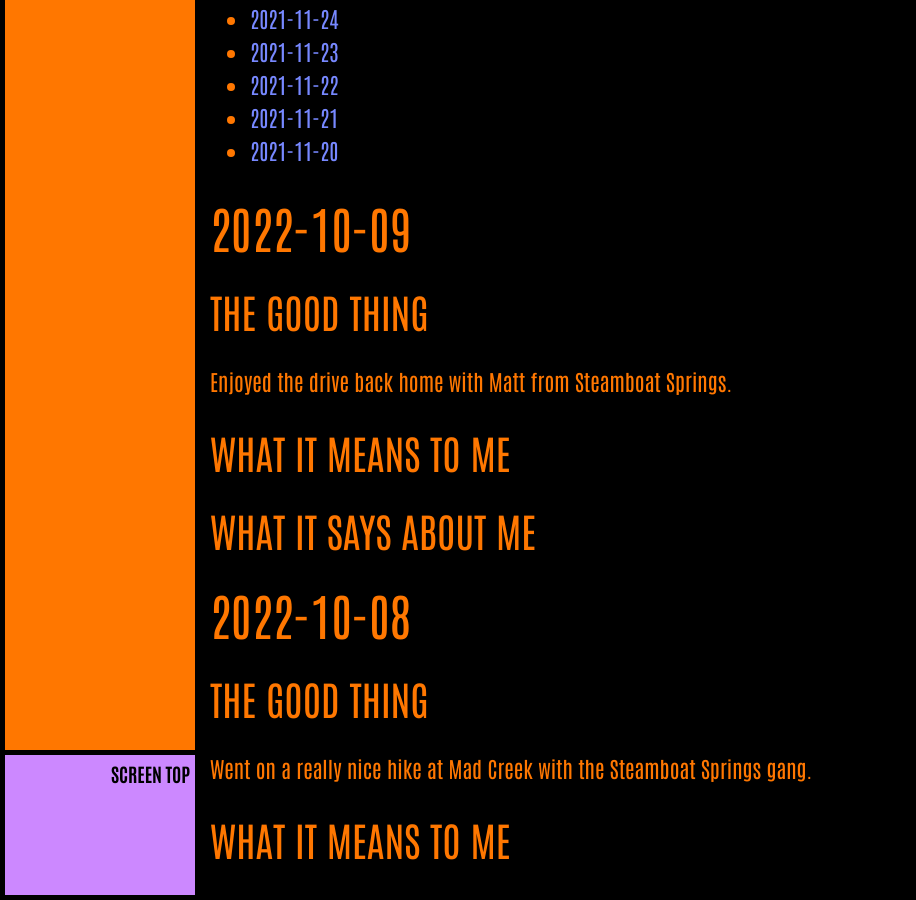
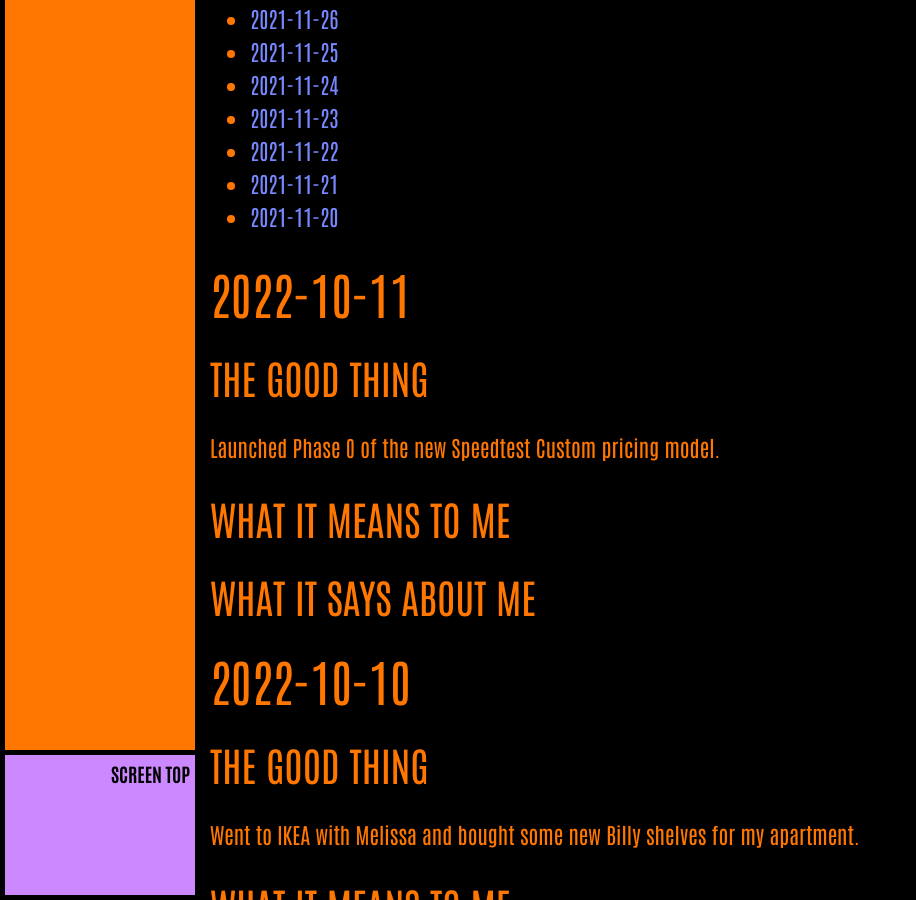
Before and after one commit to ArthurZey/arthurzey.github.io, a Jekyll site: the page built from _pages/one-good-thing.md, in a window 1280 px wide and 900 px high, scrolled down 6534 px. Shown: the whole window, without its empty margins (0-916 px from the left). Built offline with Jekyll 4.4.1, drawn with Linux system fonts in a browser that asks for light colours; some of the changed text lies outside the part shown.

Commit message:
added stubs for 2022-10-10 and 2022-10-11

```diff
--- a/_pages/one-good-thing.md
+++ b/_pages/one-good-thing.md
@@ -13,6 +13,24 @@
 {:toc}
 {::options toc_levels="2" /}
 
+## 2022-10-11
+### The Good Thing
+Launched Phase 0 of the new Speedtest Custom pricing model.
+### What It Means to Me
+
+### What It Says about Me
+
+
+
+## 2022-10-10
+### The Good Thing
+Went to IKEA with Melissa and bought some new Billy shelves for my apartment.
+### What It Means to Me
+
+### What It Says about Me
+
+
+
 ## 2022-10-09
 ### The Good Thing
 Enjoyed the drive back home with Matt from Steamboat Springs.
```
Also changed, not shown: other parts of _pages/one-good-thing.md (+1 -1 lines).
